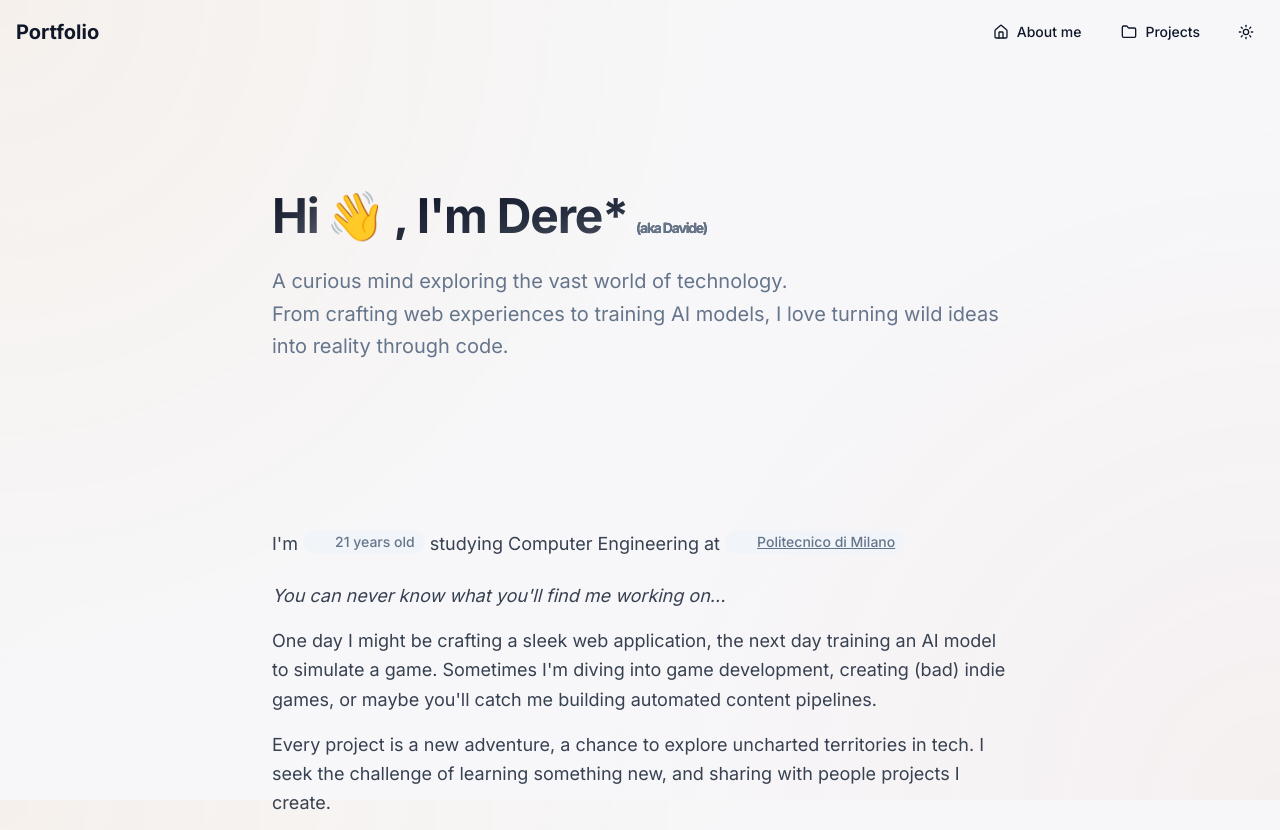
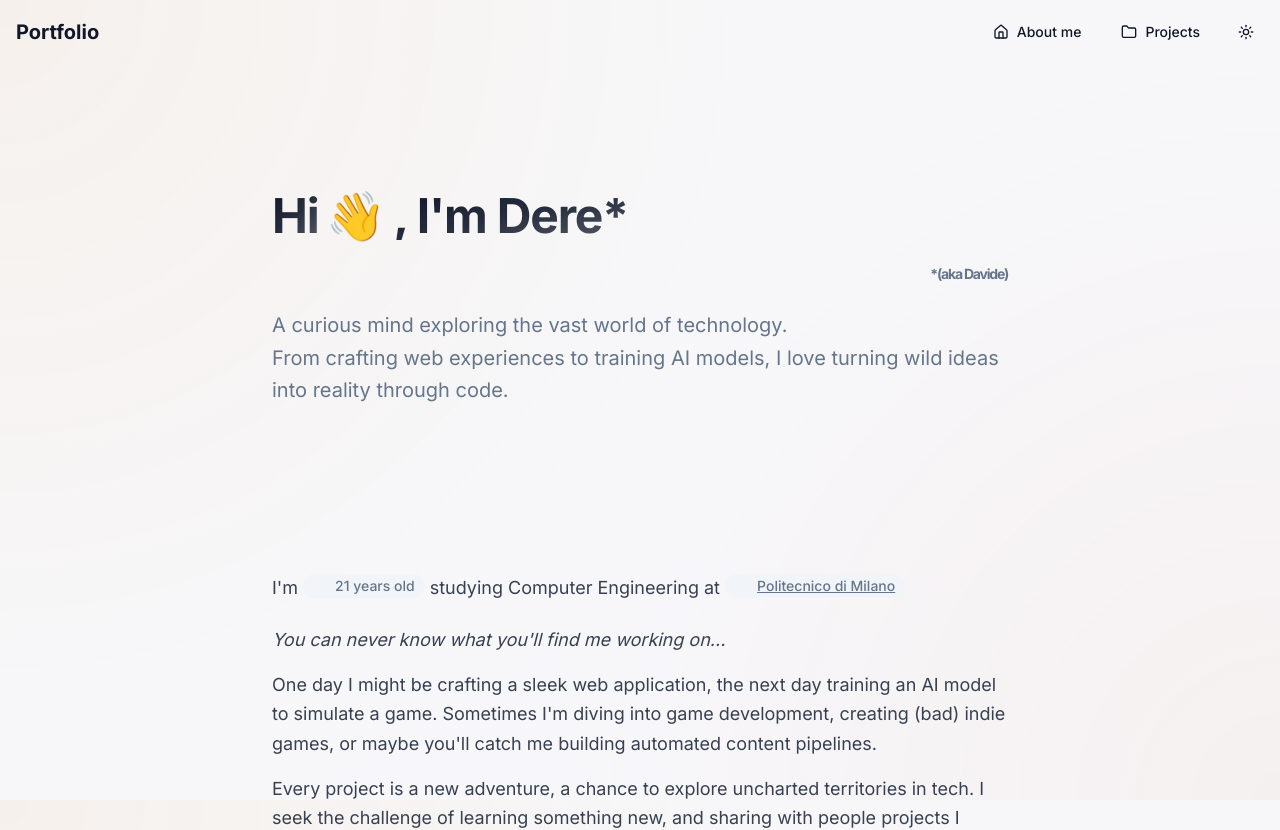
Before and after one commit to Dere-Wah/my-website-new, a Next.js app: page / in a window 1280 px wide. Shown: the top 830 px of the page. Built offline with nearby package versions, Linux system fonts and the light colour scheme; some icons are missing.

Commit message:
improve hero

```diff
--- a/components/greeting.tsx
+++ b/components/greeting.tsx
@@ -95,7 +95,7 @@ export default function Greeting() {
   }, [clickCount, currentMessage]);
 
   return (
-    <div className="relative inline-flex items-center gap-2">
+    <div className="relative items-center gap-2 flex flex-wrap">
       <AnimatePresence>
         {showSpeechBubble && (
           <motion.div
@@ -130,21 +130,25 @@ export default function Greeting() {
       >
         👋
       </motion.span>
-      <span className="bg-gradient-to-br from-foreground via-foreground/90 to-foreground/70 dark:from-blue-400 dark:via-cyan-400 dark:to-sky-400 bg-clip-text text-transparent">
+      <span className="whitespace-nowrap bg-gradient-to-br from-foreground via-foreground/90 to-foreground/70 dark:from-blue-400 dark:via-cyan-400 dark:to-sky-400 bg-clip-text text-transparent">
         , I'm Dere*
+      </span>
       <AnimatePresence>
-          {showAka && (
+        {showAka ? (
           <motion.span
             initial={{ opacity: 0, y: 10 }}
             animate={{ opacity: 1, y: 0 }}
             transition={{ duration: 0.6, ease: "easeOut" }}
-              className="text-sm text-muted-foreground ml-2"
+            className="text-sm text-muted-foreground ml-2 md:mt-4 w-full text-end"
           >
-              (aka Davide)
+            *(aka Davide)
           </motion.span>
+        ) : (
+          <div className="text-sm text-muted-foreground/0 ml-2 md:mt-4 w-full text-end">
+            i
+          </div>
         )}
       </AnimatePresence>
-      </span>
     </div>
   );
 }
--- a/components/hero-section.tsx
+++ b/components/hero-section.tsx
@@ -30,7 +30,7 @@ const item = {
 
 export default function HeroSection() {
   return (
-    <section className="pt-12 md:pt-32">
+    <section className="pt-24 md:pt-32">
       <motion.div
         variants={container}
         initial="hidden"
```
Lines whose indentation alone changed are shown as unchanged.
